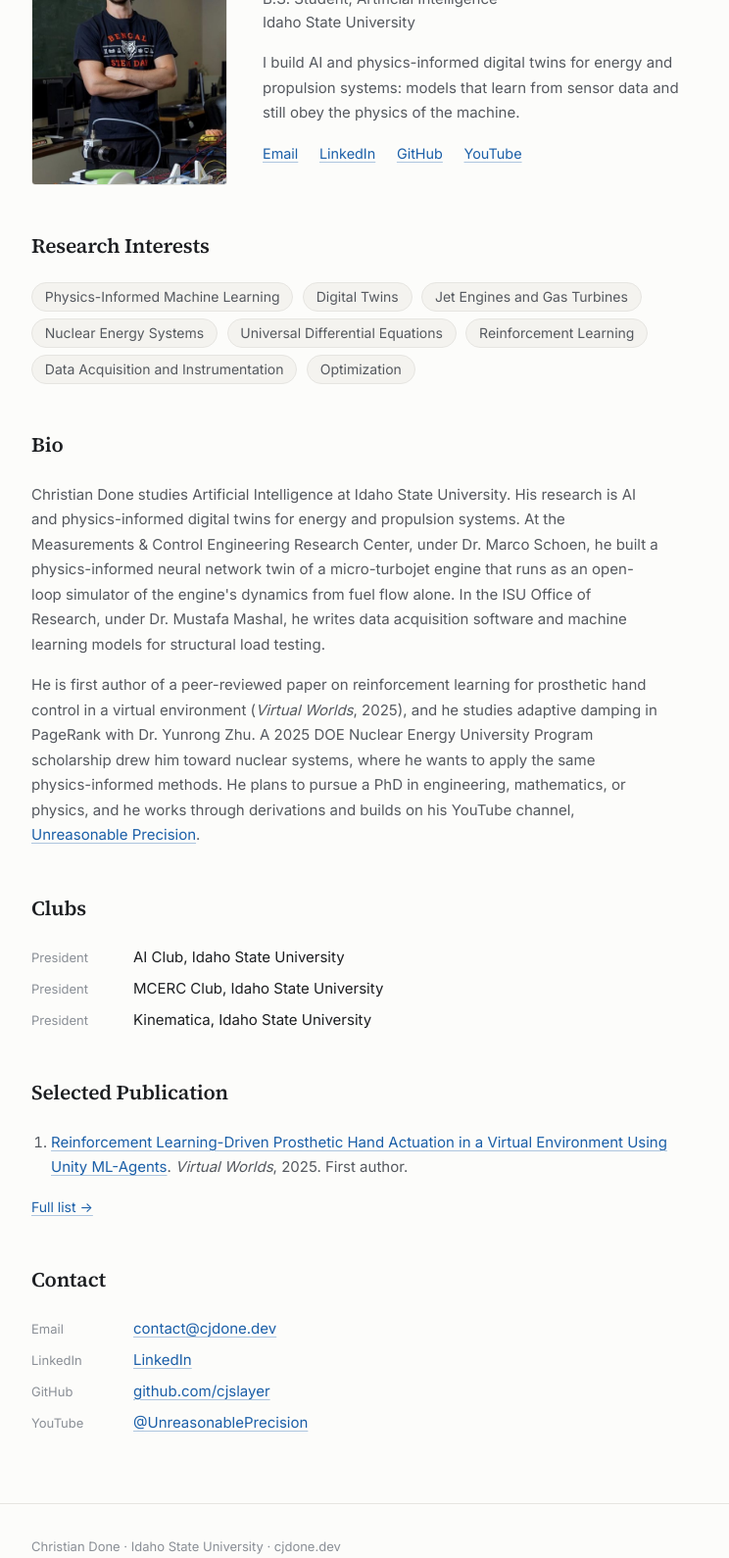
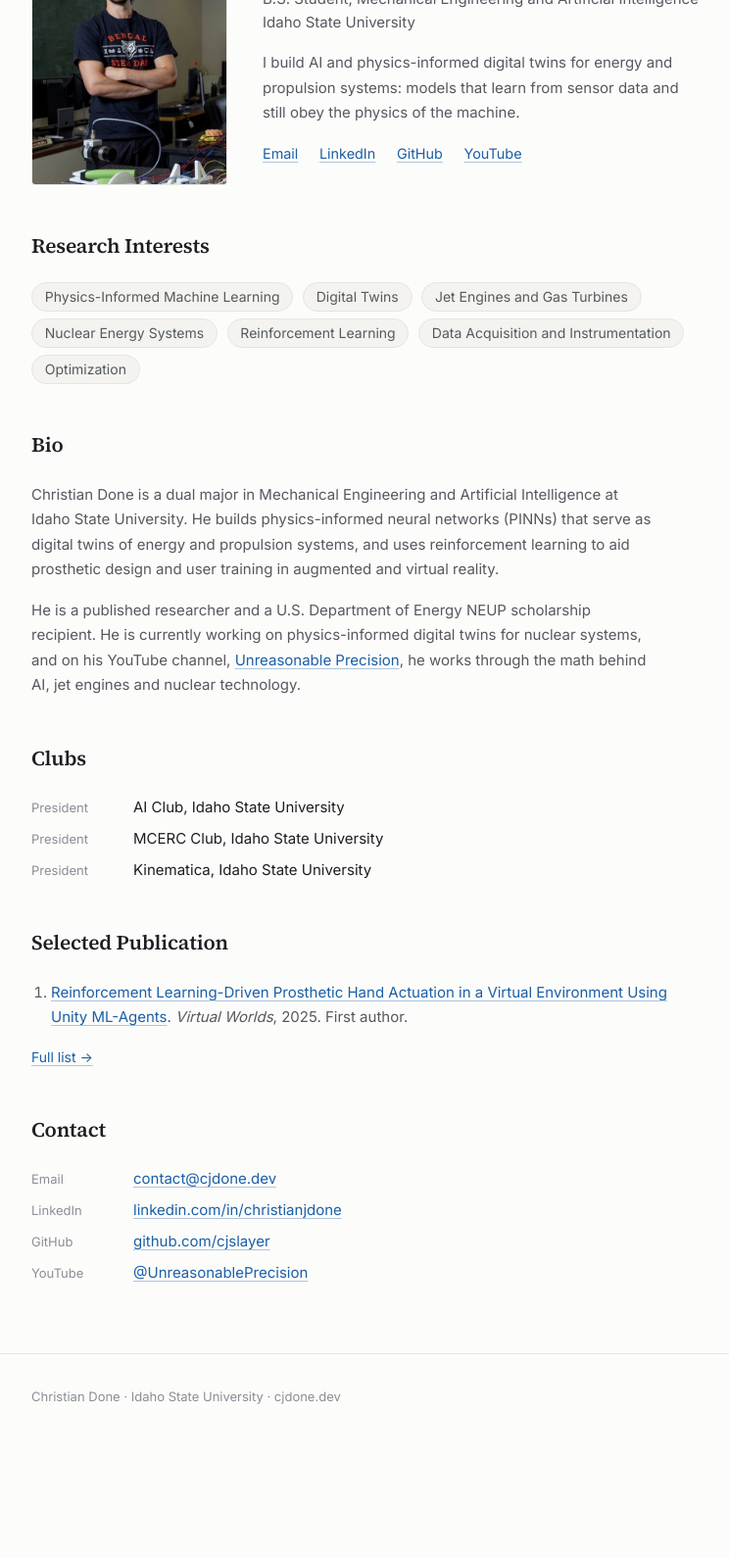
Before and after one commit to cjslayer/cjdone.github.io, a plain HTML site: page index.html in a window 1280 px wide. Shown: the part 229-1819 px from the top of the page at 98% size, without its empty margins (264-1008 px from the left). After the commit the page ends 1714 px from the top, so only its background shows below. Drawn offline with Linux system fonts and the light colour scheme.

Commit message:
Approved bio and interests, LinkedIn link, dual major, compressor repo link dropped, presentations marked as given
Co-Authored-By: Claude Opus 5.5 <noreply@anthropic.com>

```diff
--- a/index.html
+++ b/index.html
@@ -4,7 +4,7 @@
 <meta charset="UTF-8">
 <meta name="viewport" content="width=device-width, initial-scale=1.0">
 <title>Christian Done — Idaho State University</title>
-<meta name="description" content="Christian Done: B.S. student in Artificial Intelligence at Idaho State University. AI and physics-informed digital twins for energy and propulsion systems.">
+<meta name="description" content="Christian Done: dual major in Mechanical Engineering and Artificial Intelligence at Idaho State University. AI and physics-informed digital twins for energy and propulsion systems.">
 <link rel="preconnect" href="https://fonts.googleapis.com">
 <link rel="preconnect" href="https://fonts.gstatic.com" crossorigin>
 <link href="https://fonts.googleapis.com/css2?family=Source+Serif+4:opsz,wght@8..60,500;8..60,600&family=Inter:wght@400;500;600&display=swap" rel="stylesheet">
@@ -38,13 +38,13 @@
       <div>
         <h1>Christian Done</h1>
         <p class="credentials">
-          B.S. Student, Artificial Intelligence<br>
+          B.S. Student, Mechanical Engineering and Artificial Intelligence<br>
           Idaho State University
         </p>
         <p class="lede">I build AI and physics-informed digital twins for energy and propulsion systems: models that learn from sensor data and still obey the physics of the machine.</p>
         <div class="profile-links">
           <a href="mailto:contact@cjdone.dev">Email</a>
-          <a href="LINKEDIN_URL_TODO">LinkedIn</a>
+          <a href="https://www.linkedin.com/in/christianjdone/">LinkedIn</a>
           <a href="https://github.com/cjslayer">GitHub</a>
           <a href="https://www.youtube.com/@UnreasonablePrecision">YouTube</a>
         </div>
@@ -57,7 +57,6 @@
       <li>Digital Twins</li>
       <li>Jet Engines and Gas Turbines</li>
       <li>Nuclear Energy Systems</li>
-      <li>Universal Differential Equations</li>
       <li>Reinforcement Learning</li>
       <li>Data Acquisition and Instrumentation</li>
       <li>Optimization</li>
@@ -65,8 +64,8 @@
 
     <h2>Bio</h2>
     <div class="prose">
-      <p>Christian Done studies Artificial Intelligence at Idaho State University. His research is AI and physics-informed digital twins for energy and propulsion systems. At the Measurements &amp; Control Engineering Research Center, under Dr. Marco Schoen, he built a physics-informed neural network twin of a micro-turbojet engine that runs as an open-loop simulator of the engine's dynamics from fuel flow alone. In the ISU Office of Research, under Dr. Mustafa Mashal, he writes data acquisition software and machine learning models for structural load testing.</p>
-      <p>He is first author of a peer-reviewed paper on reinforcement learning for prosthetic hand control in a virtual environment (<em>Virtual Worlds</em>, 2025), and he studies adaptive damping in PageRank with Dr. Yunrong Zhu. A 2025 DOE Nuclear Energy University Program scholarship drew him toward nuclear systems, where he wants to apply the same physics-informed methods. He plans to pursue a PhD in engineering, mathematics, or physics, and he works through derivations and builds on his YouTube channel, <a href="https://www.youtube.com/@UnreasonablePrecision">Unreasonable Precision</a>.</p>
+      <p>Christian Done is a dual major in Mechanical Engineering and Artificial Intelligence at Idaho State University. He builds physics-informed neural networks (PINNs) that serve as digital twins of energy and propulsion systems, and uses reinforcement learning to aid prosthetic design and user training in augmented and virtual reality.</p>
+      <p>He is a published researcher and a U.S. Department of Energy NEUP scholarship recipient. He is currently working on physics-informed digital twins for nuclear systems, and on his YouTube channel, <a href="https://www.youtube.com/@UnreasonablePrecision">Unreasonable Precision</a>, he works through the math behind AI, jet engines and nuclear technology.</p>
     </div>
 
     <h2>Clubs</h2>
@@ -85,7 +84,7 @@
     <h2>Contact</h2>
     <ul class="contact-list">
       <li><span class="label">Email</span><a href="mailto:contact@cjdone.dev">contact@cjdone.dev</a></li>
-      <li><span class="label">LinkedIn</span><a href="LINKEDIN_URL_TODO">LinkedIn</a></li>
+      <li><span class="label">LinkedIn</span><a href="https://www.linkedin.com/in/christianjdone/">linkedin.com/in/christianjdone</a></li>
       <li><span class="label">GitHub</span><a href="https://github.com/cjslayer">github.com/cjslayer</a></li>
       <li><span class="label">YouTube</span><a href="https://www.youtube.com/@UnreasonablePrecision">@UnreasonablePrecision</a></li>
     </ul>
```
Also changed, not shown: publications.html (+2 -2 lines), research.html (+3 -4 lines).
